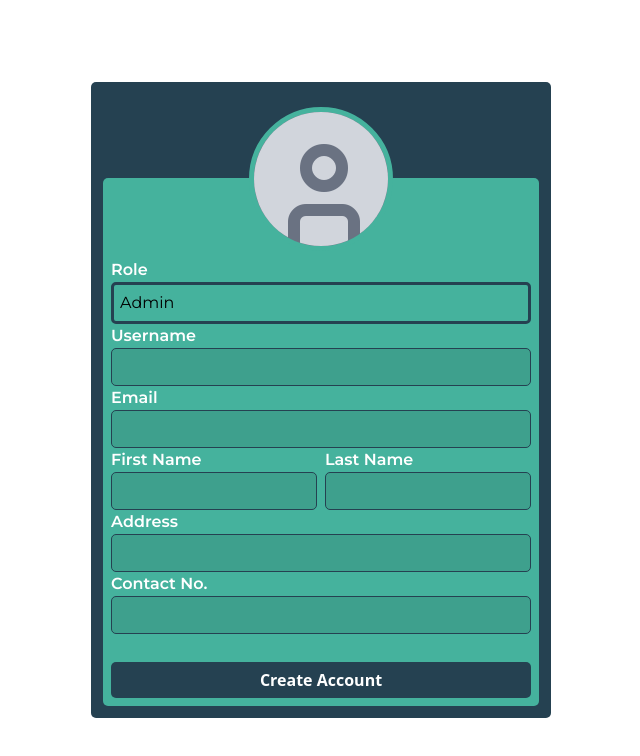
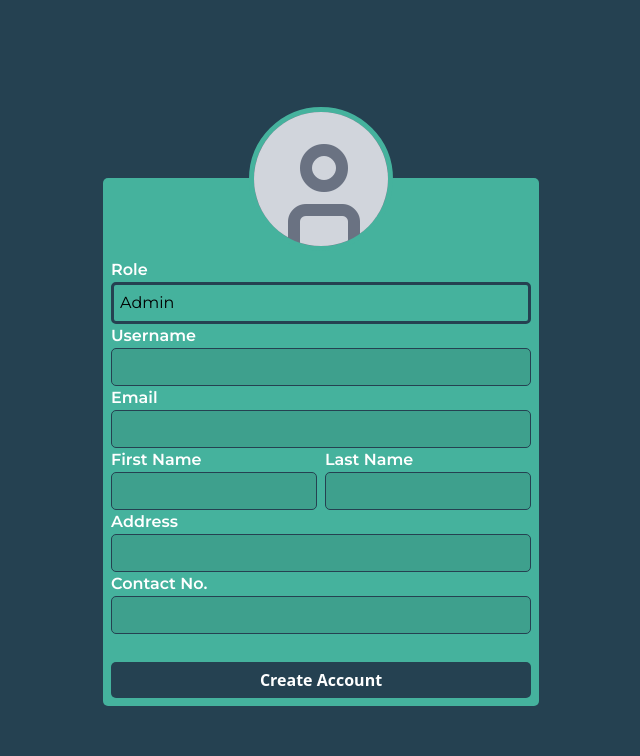
Before and after one commit to Parum-Lucis/csswengS16chai, a React (Vite) app: page /create-profile in a window 1280 px wide. Shown: the top 756 px of the page, without its empty margins (319-959 px from the left). Built offline with nearby package versions, Linux system fonts and the light colour scheme; no server answers.

Commit message:
Added Background color for ProfileCreation.tsx

```diff
--- a/src/routes/ProfileCreation.tsx
+++ b/src/routes/ProfileCreation.tsx
@@ -38,8 +38,8 @@ function ProfileCreation() {
   };
 
   return (
-    <div className="flex items-center justify-center h-screen p-5">
-      <div className="relative flex items-end justify-center pl-3 pr-3 pt-24 h-auto bg-[#254151] rounded-[5px] p-3">
+    <div className="flex items-center justify-center h-screen p-5 bg-[#254151]">
+      <div className="relative flex items-end justify-center pl-3 pr-3 pt-24 h-auto rounded-[5px] p-3">
         <div className="z-1 overflow-hidden bg-gray-500 w-[9rem] h-[9rem] absolute top-[4%] border-5 border-[#45B29D] rounded-full">
           <i className="relative right-0.5 bottom-6 text-[9rem] text-gray-300 fi fi-ss-circle-user"></i>
         </div>
```
